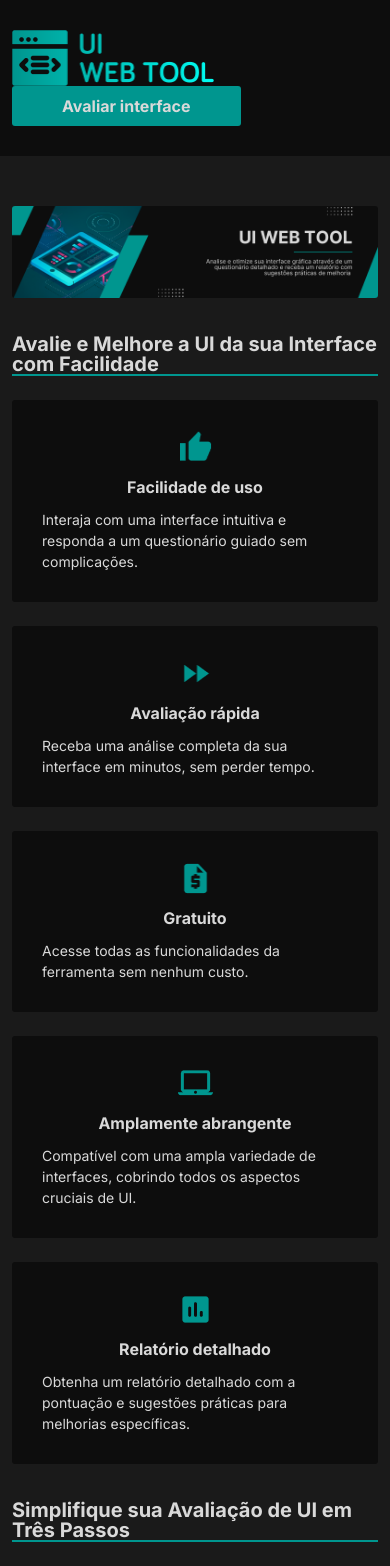
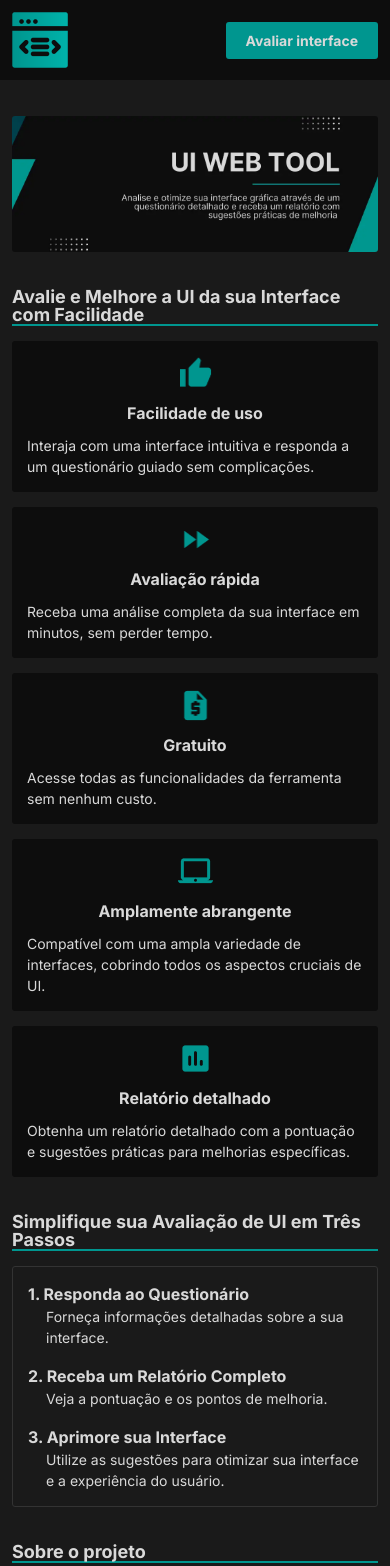
Before and after one commit to marcos-mantovani/ui-web-tool, a Next.js app: page / in a window 390 px wide. Shown: the top 1566 px of the page. Built offline with nearby package versions, Linux system fonts and the light colour scheme.

Commit message:
Melhorias de espaçamento mobile na home

```diff
--- a/components/Home/About/index.module.css
+++ b/components/Home/About/index.module.css
@@ -3,8 +3,8 @@
 }
 
 .boxAbout {
-  padding: 30px;
-  margin-top: 24px;
+  padding: 15px;
+  margin-top: 15px;
   background-color: var(--gray700);
   border-radius: 3px;
 }
@@ -29,3 +29,10 @@
   font-size: 16px;
   font-weight: bold;
 }
+
+@media (min-width: 576px) {
+  .boxAbout {
+    padding: 30px;
+    margin-top: 24px;
+  }
+}
--- a/components/Home/Banner/index.js
+++ b/components/Home/Banner/index.js
@@ -6,8 +6,14 @@ export default function Banner() {
   return (
     <Container className="position-relative">
         <img
-          className={`${styles.banner} img-fluid`}
+          className={`${styles.banner} img-fluid d-none d-sm-block`}
           src="/images/banner-home.webp"
+          title="UI Web Tool"
+          alt="UI Web Tool"
+        />
+        <img
+          className={`${styles.banner} img-fluid d-sm-none`}
+          src="/images/banner-mobile-home.webp"
           title="UI Web Tool"
           alt="UI Web Tool"
         />
--- a/components/Home/Features/index.module.css
+++ b/components/Home/Features/index.module.css
@@ -3,8 +3,8 @@
 }
 
 .card {
-  padding: 30px;
-  margin-top: 24px;
+  padding: 15px;
+  margin-top: 15px;
   background-color: var(--gray700);
   border-radius: 3px;
 }
@@ -20,3 +20,17 @@
   font-size: 14px;
   font-weight: 400;
 }
+
+@media (min-width: 576px) {
+  .card {
+    padding: 15px;
+    margin-top: 24px;
+  }
+}
+
+@media (min-width: 768px) {
+  .card {
+    padding: 30px;
+    margin-top: 24px;
+  }
+}
--- a/components/Home/Steps/index.module.css
+++ b/components/Home/Steps/index.module.css
@@ -3,8 +3,8 @@
 }
 
 .boxSteps {
-  padding: 30px;
-  margin-top: 24px;
+  padding: 15px;
+  margin-top: 15px;
   border: 1px solid var(--gray400);
   border-radius: 3px;
 }
@@ -22,3 +22,10 @@
   margin-left: 18px;
   margin-bottom: 0;
 }
+
+@media (min-width: 576px) {
+  .boxSteps {
+    padding: 30px;
+    margin-top: 24px;
+  }
+}
--- a/components/Home/Technologies/index.js
+++ b/components/Home/Technologies/index.js
@@ -13,37 +13,37 @@ export default function Technologies() {
         <Row>
           <Col className={styles.boxTechnologies} xs={12}>
             <Row style={{justifyContent: 'space-around'}}>
-              <Col xs="auto">
+              <Col xs="auto" className="p-2">
                 <div className={styles.logo}>
                   <Image src="/images/js.png" height={65} width={65} title='JavaScript' alt="Logo JavaScript" />
                 </div>
                 <p className={styles.name}>JavaScript</p>
               </Col>
-              <Col xs="auto">
+              <Col xs="auto" className="p-2">
                 <div className={styles.logo}>
                   <Image src="/images/react.png" height={65} width={65} title='React' alt="Logo React" />
                 </div>
                 <p className={styles.name}>React</p>
               </Col>
-              <Col xs="auto">
+              <Col xs="auto" className="p-2">
                 <div className={styles.logo}>
                   <Image src="/images/next.png" height={65} width={65} title='Next.Js' alt="Logo NextJs" />
                 </div>
                 <p className={styles.name}>Next.Js</p>
               </Col>
-              <Col xs="auto">
+              <Col xs="auto" className="p-2">
                 <div className={styles.logo}>
                   <Image src="/images/bootstrap.png" height={65} width={65} title='Bootstrap' alt="Logo Bootstrap" />
                 </div>
                 <p className={styles.name}>Bootstrap</p>
               </Col>
-              <Col xs="auto">
+              <Col xs="auto" className="p-2">
                 <div className={styles.logo}>
                   <Image src="/images/git.png" height={65} width={65} title='Git' alt="Logo Git" />
                 </div>
                 <p className={styles.name}>Git</p>
               </Col>
-              <Col xs="auto">
+              <Col xs="auto" className="p-2">
                 <div className={styles.logo}>
                   <Image src="/images/figma.png" height={65} width={65} title='Figma' alt="Logo Figma" />
                 </div>
--- a/components/Home/Technologies/index.module.css
+++ b/components/Home/Technologies/index.module.css
@@ -3,8 +3,8 @@
 }
 
 .boxTechnologies {
-  padding: 30px;
-  margin-top: 24px;
+  padding: 15px;
+  margin-top: 15px;
   background-color: var(--gray700);
   border-radius: 3px;
 }
@@ -22,3 +22,10 @@
   margin-top: 12px;
   text-align: center;
 }
+
+@media (min-width: 576px) {
+  .boxTechnologies {
+    padding: 30px;
+    margin-top: 24px;
+  }
+}
--- a/components/Layout/Footer/index.module.css
+++ b/components/Layout/Footer/index.module.css
@@ -2,11 +2,17 @@
   padding: 30px 0;
   background-color: var(--gray700);
   font-size: 14px;
-  margin-top: 50px;
+  margin-top: 36px;
 }
 
 .icon {
   padding: 0 5px;
+}
+
+@media (min-width: 576px) {
+  .footer {
+    margin-top: 50px;
+  }
 }
 
 @media print {
--- a/components/Layout/Header/index.js
+++ b/components/Layout/Header/index.js
@@ -23,6 +23,16 @@ export default function Header() {
                     alt="UI Web Tool"
                     title="UI Web Tool"
                     priority
+                    className="d-none d-sm-block"
+                />
+                <Image
+                    src="/images/logo-mobile.png"
+                    width={56}
+                    height={56}
+                    alt="UI Web Tool"
+                    title="UI Web Tool"
+                    priority
+                    className="d-sm-none"
                 />
             </Link>
           </Col>
--- a/components/Layout/Header/index.module.css
+++ b/components/Layout/Header/index.module.css
@@ -1,12 +1,13 @@
 .header {
-  padding: 30px 0;
+  padding: 12px 0;
   background-color: var(--gray700);
-  margin-bottom: 50px;
+  margin-bottom: 36px;
 }
 
 .button {
     border-radius: 3px;
-    padding: 8px 50px;
+    padding: 8px 20px;
+    font-size: 14px;
     background-color: var(--secondary);
     color: var(--gray200);
     font-weight: bold;
@@ -23,6 +24,18 @@
   background-color: var(--secondary);
 }
 
+@media (min-width: 576px) {
+  .header {
+    padding: 30px 0;
+    margin-bottom: 50px;
+  }
+
+  .button {
+    padding: 8px 50px;
+    font-size: 16px;
+  }
+}
+
 @media print {
   .header {
     display: none;
--- a/components/SectionTitle/index.module.css
+++ b/components/SectionTitle/index.module.css
@@ -1,7 +1,13 @@
 .title {
-  font-size: 20px;
+  font-size: 18px;
   color: var(--gray200);
   border-bottom: 2px solid var(--secondary);
   font-weight: bold;
   line-height: 1;
 }
+
+@media (min-width: 576px) {
+  .title {
+    font-size: 20px;
+  }
+}
```
Also changed, not shown: public/images/banner-mobile-home.webp (added), public/images/logo-mobile.png (added).
